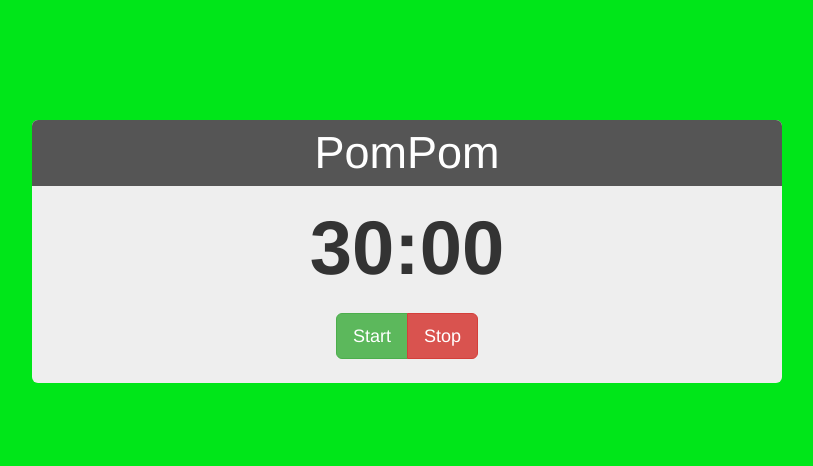
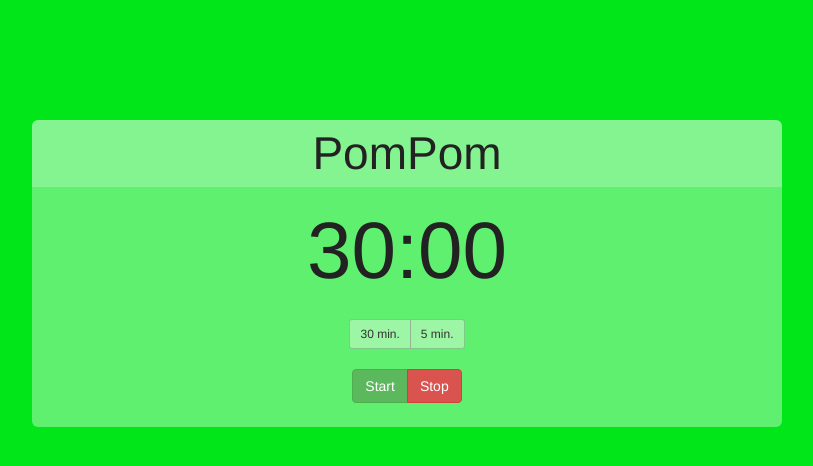
Before and after one commit to gargrave/PomPom, a website: page index.html in a window 1280 px wide. Shown: the whole page, without its empty margins (233-1046 px from the left). Drawn offline with nearby package versions, Linux system fonts and the light colour scheme.

Commit message:
style improvements

```diff
--- a/app/css/main.scss
+++ b/app/css/main.scss
@@ -1,26 +1,30 @@
+$trans-white1: rgba(255, 255, 255, .375);
+$trans-white2: rgba(255, 255, 255, .225);
+$trans-gray: rgba(20, 20, 20, .2);
+$gray-text: #222;
+
 body {
   background-color: rgb(0, 230, 25);
   margin-top: 100px;
 }
 
 h1 {
-  font-size: 76px !important;
-  font-weight: bold;
+  font-size: 80px !important;
 }
 
 h2 {
-  font-size: 45px !important;
+  font-size: 46px !important;
 }
 
 .main-panel {
-  background-color: #eee;
+  color: $gray-text;
+  background-color: $trans-white1;
   padding: 0 0 24px 0 !important;
   border-radius: 6px;
 }
 
 .title {
-  color: white !important;
-  background-color: #555;
+  background-color: $trans-white2;
   width: 100%;
   padding: 8px 0;
   border-radius: 6px 6px 0 0;
@@ -29,3 +33,8 @@ h2 {
 .time-display {
   padding-bottom: 14px;
 }
+
+.btn-default {
+  background-color: $trans-white1 !important;
+  border: 1px solid $trans-gray;
+}
--- a/app/main.ctrl.js
+++ b/app/main.ctrl.js
@@ -3,13 +3,13 @@ var PomPom;
     var INITIAL_R = 0;
     var INITIAL_G = 230;
     var INITIAL_B = 25;
-    var FINAL_R = 215;
+    var FINAL_R = 200;
     var MainCtrl = (function () {
         function MainCtrl($interval) {
             this.$interval = $interval;
             this.r = 0.0;
-            this.g = 255.0;
-            this.b = 20;
+            this.g = INITIAL_G;
+            this.b = INITIAL_B;
             this.intervalSize = 25;
             this.running = false;
             this.setColor(INITIAL_R, INITIAL_G, INITIAL_B);
@@ -19,7 +19,7 @@ var PomPom;
             if (!self.running) {
                 self.length = minutes * 60 * 1000;
                 self.r = 0.0;
-                self.g = 255.0;
+                self.g = INITIAL_G;
                 self.startTime = Date.now();
                 self.setColor(INITIAL_R, INITIAL_G, INITIAL_B);
                 self.interval = self.$interval(function () { return self.tick(); }, self.intervalSize);
--- a/app/main.ctrl.ts
+++ b/app/main.ctrl.ts
@@ -4,7 +4,7 @@ module PomPom {
   const INITIAL_R: number = 0;
   const INITIAL_G: number = 230;
   const INITIAL_B: number = 25;
-  const FINAL_R: number = 215;
+  const FINAL_R: number = 200;
 
   class MainCtrl {
 
@@ -22,8 +22,8 @@ module PomPom {
 
     constructor(private $interval: ng.IIntervalService) {
       this.r = 0.0;
-      this.g = 255.0;
-      this.b = 20;
+      this.g = INITIAL_G;
+      this.b = INITIAL_B;
       this.intervalSize = 25;
       this.running = false;
       this.setColor(INITIAL_R, INITIAL_G, INITIAL_B);
@@ -35,7 +35,7 @@ module PomPom {
       if (!self.running) {
         self.length = minutes * 60 * 1000;
         self.r = 0.0;
-        self.g = 255.0;
+        self.g = INITIAL_G;
         self.startTime = Date.now();
         self.setColor(INITIAL_R, INITIAL_G, INITIAL_B);
         self.interval = self.$interval(() => self.tick(), self.intervalSize);
--- a/index.html
+++ b/index.html
@@ -1,29 +1,35 @@
 <!DOCTYPE html>
 <html lang="en">
+
 <head>
   <meta charset="UTF-8">
   <title>PomPom</title>
   <link rel="stylesheet" href="app/libs/bootstrap.css">
   <link rel="stylesheet" href="app/css/main.css">
 </head>
+
 <body ng-app="pompom">
 
 <div class="container" ng-controller="MainCtrl as ctrl">
   <div class="row">
-
-    <div class="col-sm-8 col-sm-offset-2 col-xs-6 col-xs-offset-3">
+    <div class="col-sm-8 col-sm-offset-2 col-xs-12">
       <div class="jumbotron text-center main-panel">
         <h2 class="title">PomPom</h2>
-
         <h1 id="time-display" class="time-display">30:00</h1>
 
-        <div class="btn-group btn-group-lg">
-          <button class="btn btn-lg btn-success" ng-click="ctrl.start(.2)">Start</button>
-          <button class="btn btn-lg btn-danger" ng-click="ctrl.stop()">Stop</button>
+        <div class="btn-group btn-group-sm">
+          <button class="btn btn-sm btn-default" ng-click="">30 min.</button>
+          <button class="btn btn-sm btn-default" ng-click="">5 min.</button>
         </div>
+        <br>
+        <br>
+        <div class="btn-group btn-group">
+          <button class="btn btn-success" ng-click="ctrl.start(30)">Start</button>
+          <button class="btn btn-danger" ng-click="ctrl.stop()">Stop</button>
+        </div>
+
       </div>
     </div>
-
   </div>
 </div>
 
@@ -33,4 +39,5 @@
 <script src="app/app.js"></script>
 <script src="app/main.ctrl.js"></script>
 </body>
+
 </html>
```
Also changed, not shown: app/css/main.css, 1 other file.
